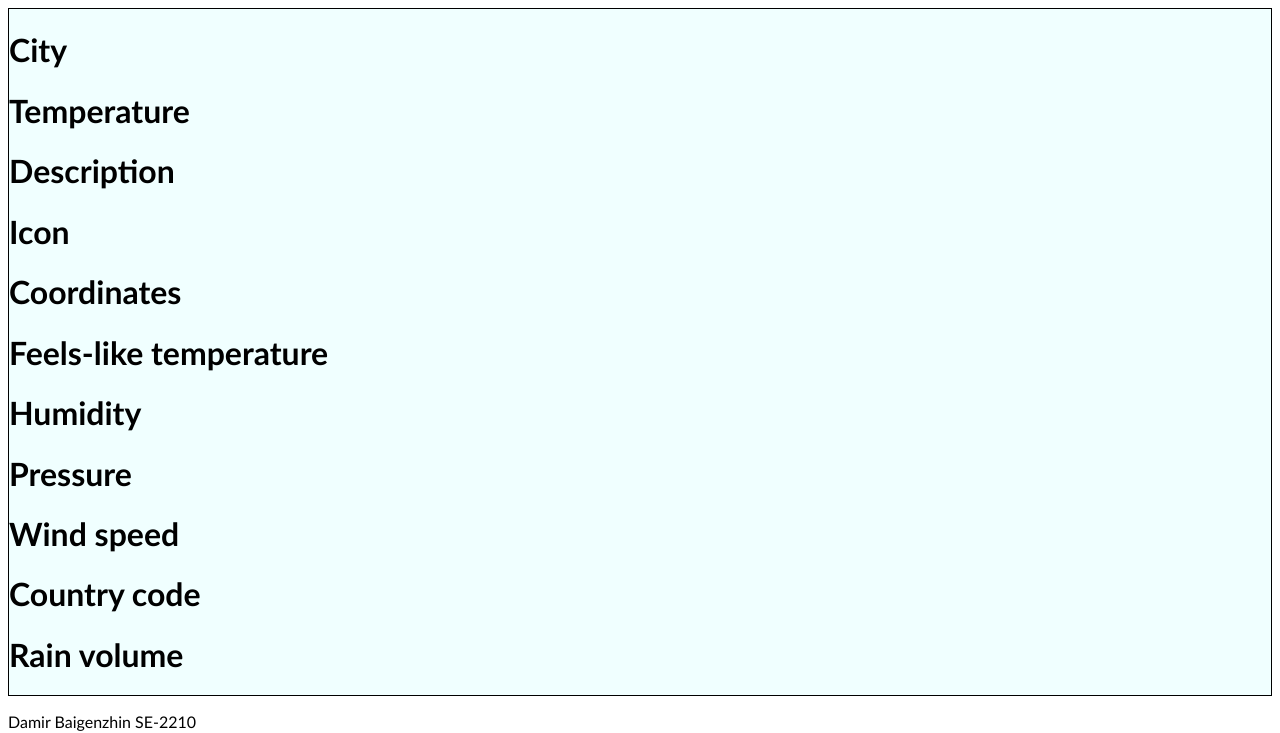
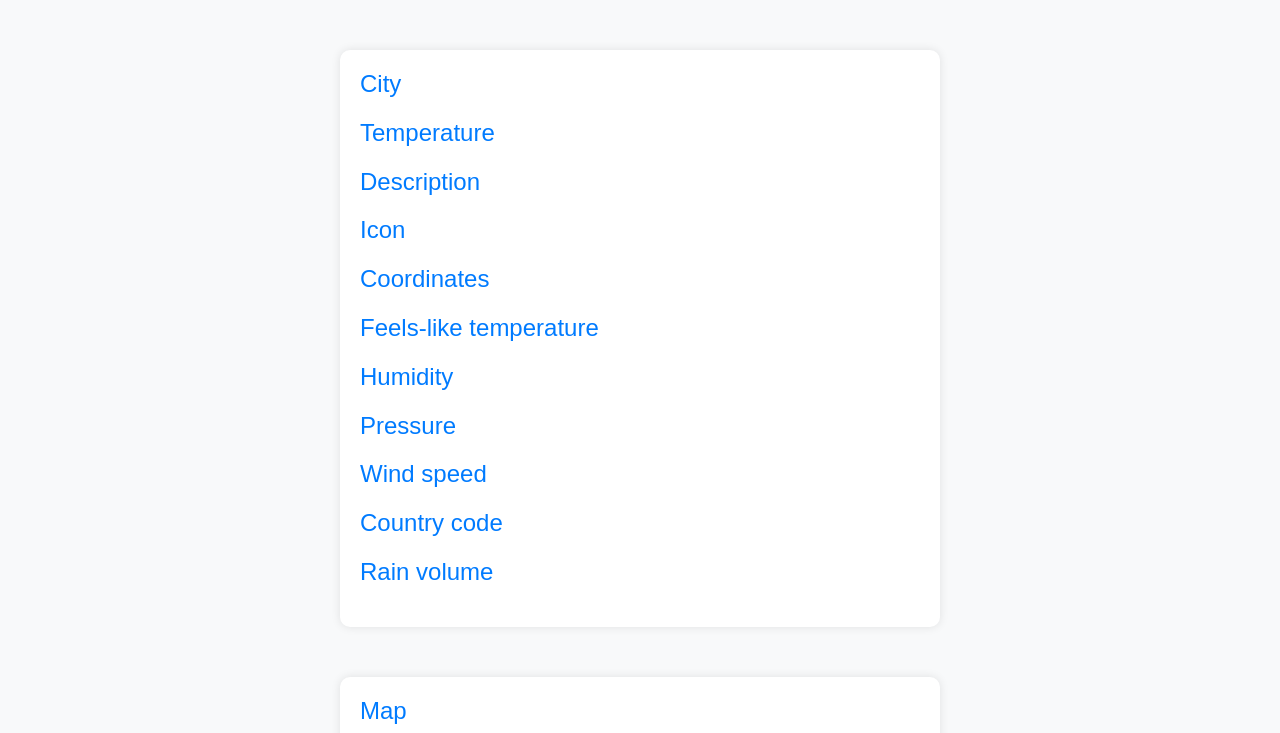
Before and after one commit to DamirBai/web-back-end-assignment2, a website: page public/index.html in a window 1280 px wide. Shown: the top 733 px of the page. Drawn offline with nearby package versions, Linux system fonts and the light colour scheme; some packages are replaced by stand-ins of ours; no server answers.

Commit message:
second commit

```diff
--- a/public/index.html
+++ b/public/index.html
@@ -4,10 +4,12 @@
     <meta charset="UTF-8">
     <meta name="viewport" content="width=device-width, initial-scale=1.0">
     <title>Weather</title>
+    <link href="https://cdn.jsdelivr.net/npm/bootstrap@5.3.0/dist/css/bootstrap.min.css" rel="stylesheet">
     <link rel="stylesheet" href="weather.css">
+    <link rel="stylesheet" href="map.css">
 </head>
 <body>
-    <div class="weather">
+    <div class="main">
         <h1>City</h1>
         <p class="city"></p>
         <h1>Temperature</h1>
@@ -31,7 +33,13 @@
         <h1>Rain volume</h1>
         <p class="rain-volume"></p>
     </div>
+    <div class="main">
+        <h1>Map</h1>
+        <div id="map" class="map"></div>
+    </div>
+    <script src="https://maps.googleapis.com/maps/api/js?key=AIzaSyAGRE2kX3xVKWXLS-qQq3i5JqL51jAYrjY&callback=initMap&loading=async" async defer></script>
     <script src="script.js"></script>
+    <script src="https://cdn.jsdelivr.net/npm/bootstrap@5.3.0/dist/js/bootstrap.bundle.min.js"></script>
     <footer>
         <p>Damir Baigenzhin SE-2210</p>
     </footer>
--- /dev/null
+++ b/public/map.css
@@ -0,0 +1,8 @@
+.map {
+	width: 500px;
+	height: 500px;
+}
+
+[class*="copyrights-pane"] {
+	display: none !important;
+}
--- a/public/script.js
+++ b/public/script.js
@@ -3,16 +3,22 @@
 fetch('http://api.openweathermap.org/data/2.5/weather?q=Astana&units=metric&appid=912dc01461cfc5c52bacba32ef5e1f58')
 .then(function (resp) {return resp.json() })
 .then(function (data){
+    let latitude = data.coord.lat;
+    let longitude = data.coord.lon;
     console.log(data);
     document.querySelector('.city').innerHTML = data.name;
     document.querySelector('.temperature').innerHTML = `${Math.round(data.main.temp)}&deg`;
     document.querySelector('.icon').innerHTML = `<img src="https://openweathermap.org/img/wn/${data.weather[0]['icon']}@2x.png" alt="icon">`;
     document.querySelector('.description').innerHTML = data.weather[0]['description'];
-    document.querySelector('.coorinates').innerHTML = `${data.coord.lat}&deg latitude <br>${data.coord.lon}&deg longitude`;
+    document.querySelector('.coorinates').innerHTML = `${latitude}&deg latitude <br>${longitude}&deg longitude`;
     document.querySelector('.feels-like').innerHTML = `${Math.round(data.main.feels_like)}&deg`;
     document.querySelector('.humidity').innerHTML = data.main.humidity;
     document.querySelector('.pressure').innerHTML = data.main.pressure;
     document.querySelector('.wind-speed').innerHTML = data.wind.speed;
     document.querySelector('.country-code').innerHTML = data.sys.country;
     document.querySelector('.rain-volume').innerHTML = `не нашёл в json`;
+    var map = new google.maps.Map(document.getElementById('map'), {
+        center: {lat: latitude, lng: longitude},
+        zoom: 11
+    });
 })
--- a/public/weather.css
+++ b/public/weather.css
@@ -1,11 +1,34 @@
-.weather{
-    border: 1px solid black;
-    background-color: azure;
-    margin: auto;
+body {
+    background-color: #f8f9fa;
+    font-family: 'Arial', sans-serif;
+    margin: 0;
+    padding: 0;
 }
-*{
-    font-family: 'Gill Sans', 'Gill Sans MT', Calibri, 'Trebuchet MS', sans-serif;
+
+.main {
+    max-width: 600px;
+    margin: 50px auto;
+    background-color: #fff;
+    padding: 20px;
+    border-radius: 10px;
+    box-shadow: 0 0 10px rgba(0, 0, 0, 0.1);
 }
-ul{
-    list-style: none;
+
+h1 {
+    font-size: 24px;
+    margin-bottom: 10px;
+    color: #007bff;
 }
+
+p {
+    font-size: 18px;
+    margin: 0 0 20px;
+}
+
+footer {
+    text-align: center;
+    margin-top: 20px;
+    padding: 10px;
+    background-color: #007bff;
+    color: #fff;
+}
```
